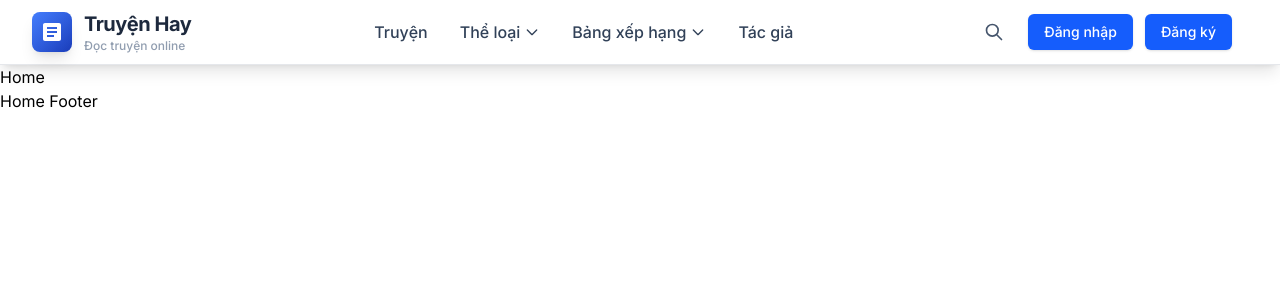
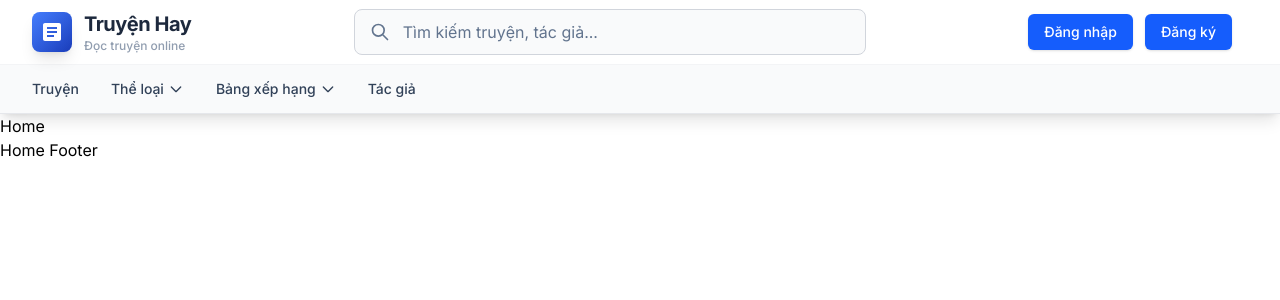
Before and after one commit to tranluong460/web-noval, a Next.js app: page / in a window 1280 px wide. Shown: the top 300 px of the page. Built offline with nearby package versions, Linux system fonts and the light colour scheme.

Commit message:
Bố cục lại header thành 2 phần

```diff
--- a/components/layout/HomeHeader.tsx
+++ b/components/layout/HomeHeader.tsx
@@ -1,11 +1,10 @@
 'use client';
 
 import Link from 'next/link';
-import { useState, useEffect } from 'react';
+import { useState } from 'react';
 
 export default function HomeHeader() {
     const [isMenuOpen, setIsMenuOpen] = useState(false);
-    const [isSearchOpen, setIsSearchOpen] = useState(false);
     const [isDropdownLoading, setIsDropdownLoading] = useState<string | null>(null);
 
     const navLinks = [
@@ -64,7 +63,7 @@ export default function HomeHeader() {
 
     return (
         <header className="bg-white shadow-lg sticky top-0 z-50 border-b border-gray-200" style={{ fontFamily: 'Inter, system-ui, sans-serif' }}>
-
+            {/* Phần trên: Logo + Tìm kiếm + Auth */}
             <div className="max-w-7xl mx-auto px-4 sm:px-6 lg:px-8">
                 <div className="flex justify-between items-center h-16">
                     {/* Logo */}
@@ -89,88 +88,26 @@ export default function HomeHeader() {
                         </Link>
                     </div>
 
-                    {/* Desktop Navigation */}
-                    <nav className="hidden md:flex items-center space-x-8">
-                        {navLinks.map((navItem, index) => (
-                            navItem.type === 'link' ? (
-                                <Link
-                                    key={index}
-                                    href={navItem.href}
-                                    className="relative text-slate-700 hover:text-blue-600 font-medium transition-all duration-200 text-base group"
-                                >
-                                    {navItem.title}
-                                    <span className="absolute -bottom-1 left-0 w-0 h-0.5 bg-blue-600 group-hover:w-full transition-all duration-200"></span>
-                                </Link>
-                            ) : (
-                                <div key={index} className="relative group">
-                                    <button
-                                        className="relative text-slate-700 hover:text-blue-600 font-medium transition-all duration-200 flex items-center text-base group"
-                                        onMouseEnter={() => {
-                                            if (navItem.title === 'Thể loại') {
-                                                setIsDropdownLoading('the-loai');
-                                                setTimeout(() => setIsDropdownLoading(null), 500);
-                                            }
-                                        }}
-                                    >
-                                        {navItem.title}
-                                        <svg className="w-4 h-4 ml-1 transform group-hover:rotate-180 transition-transform duration-200" fill="none" stroke="currentColor" viewBox="0 0 24 24">
-                                            <path strokeLinecap="round" strokeLinejoin="round" strokeWidth={2} d="M19 9l-7 7-7-7" />
+                    {/* Tìm kiếm - Desktop */}
+                    <div className="hidden md:flex flex-1 max-w-lg mx-8">
+                        <div className="relative w-full">
+                            <input
+                                type="text"
+                                placeholder="Tìm kiếm truyện, tác giả..."
+                                className="w-full px-4 py-2.5 pl-12 pr-4 text-slate-900 bg-gray-50 border border-gray-300 rounded-lg focus:outline-none focus:ring-2 focus:ring-blue-500 focus:border-blue-500 transition-all duration-200 placeholder-slate-500"
+                            />
+                            <div className="absolute inset-y-0 left-0 flex items-center pl-4">
+                                <svg className="w-5 h-5 text-slate-500" fill="none" stroke="currentColor" viewBox="0 0 24 24">
+                                    <path strokeLinecap="round" strokeLinejoin="round" strokeWidth={2} d="M21 21l-6-6m2-5a7 7 0 11-14 0 7 7 0 0114 0z" />
                                 </svg>
-                                        <span className="absolute -bottom-1 left-0 w-0 h-0.5 bg-blue-600 group-hover:w-full transition-all duration-200"></span>
-                                    </button>
-                                    <div className={`absolute top-full left-0 mt-2 ${
-                                        navItem.title === 'Thể loại'
-                                            ? 'w-[90vw] max-w-sm sm:w-[28rem] md:w-[36rem] lg:w-[42rem]'
-                                            : 'w-40 sm:w-48'
-                                    } bg-white rounded-lg shadow-xl border border-gray-200 opacity-0 invisible group-hover:opacity-100 group-hover:visible transition-all duration-300 z-[60] transform translate-y-2 group-hover:translate-y-0`}>
-
-                                        {navItem.title === 'Thể loại' && isDropdownLoading === 'the-loai' ? (
-                                            <div className="p-3 sm:p-6">
-                                                <div className="flex items-center justify-center mb-4">
-                                                    <div className="w-6 h-6 border-2 border-blue-600 border-t-transparent rounded-full animate-spin"></div>
-                                                </div>
-                                                <div className="grid grid-cols-2 sm:grid-cols-3 md:grid-cols-4 gap-2 sm:gap-4">
-                                                    {[...Array(12)].map((_, skeletonIndex) => (
-                                                        <div key={skeletonIndex} className="animate-pulse">
-                                                            <div className="h-4 bg-gray-200 rounded"></div>
-                                                        </div>
-                                                    ))}
                             </div>
                         </div>
-                                        ) : (
-                                            <div className={`${
-                                                navItem.title === 'Thể loại'
-                                                    ? 'grid grid-cols-2 sm:grid-cols-3 md:grid-cols-4 gap-2 sm:gap-4 p-3 sm:p-6'
-                                                    : 'py-2'
-                                            }`}>
-                                                {navItem.items?.map((item, itemIndex) => (
-                                                    <Link
-                                                        key={itemIndex}
-                                                        href={item.href}
-                                                        className={`${
-                                                            navItem.title === 'Thể loại'
-                                                                ? 'text-xs sm:text-sm text-slate-700 hover:text-blue-600 py-2 px-2 sm:py-3 sm:px-4 rounded-md hover:bg-slate-100 transition-all duration-200 block font-medium text-center hover:shadow-sm'
-                                                                : 'block px-3 sm:px-4 py-2.5 text-sm text-slate-700 hover:text-blue-600 hover:bg-slate-100 transition-all duration-200 font-medium whitespace-nowrap'
-                                                        }`}
-                                                    >
-                                                        {item.title}
-                                                    </Link>
-                                                ))}
                     </div>
-                                        )}
-                                    </div>
-                                </div>
-                            )
-                        ))}
-                    </nav>
 
-                    {/* Search and Auth */}
+                    {/* Auth + Mobile Menu */}
                     <div className="flex items-center space-x-4">
-                        {/* Search Button */}
-                        <button
-                            onClick={() => setIsSearchOpen(!isSearchOpen)}
-                            className="p-2 text-slate-600 hover:text-blue-600 transition-all duration-200 hover:bg-gray-100 rounded-md"
-                        >
+                        {/* Search Button - Mobile */}
+                        <button className="md:hidden p-2 text-slate-600 hover:text-blue-600 transition-all duration-200 hover:bg-gray-100 rounded-md">
                             <svg className="w-5 h-5" fill="none" stroke="currentColor" viewBox="0 0 24 24">
                                 <path strokeLinecap="round" strokeLinejoin="round" strokeWidth={2} d="M21 21l-6-6m2-5a7 7 0 11-14 0 7 7 0 0114 0z" />
                             </svg>
@@ -207,15 +144,97 @@ export default function HomeHeader() {
                         </button>
                     </div>
                 </div>
+            </div>
 
-                {/* Search Bar */}
-                {isSearchOpen && (
-                    <div className="py-4 border-t border-gray-200">
+            {/* Phần dưới: Navigation */}
+            <div className="border-t border-gray-100 bg-gray-50">
+                <div className="max-w-7xl mx-auto px-4 sm:px-6 lg:px-8">
+                    <nav className="hidden md:flex items-center space-x-8 h-12">
+                        {navLinks.map((navItem, index) => (
+                            navItem.type === 'link' ? (
+                                <Link
+                                    key={index}
+                                    href={navItem.href}
+                                    className="relative text-slate-700 hover:text-blue-600 font-medium transition-all duration-200 text-sm group"
+                                >
+                                    {navItem.title}
+                                    <span className="absolute -bottom-3 left-0 w-0 h-0.5 bg-blue-600 group-hover:w-full transition-all duration-200"></span>
+                                </Link>
+                            ) : (
+                                <div key={index} className="relative group">
+                                    <button
+                                        className="relative text-slate-700 hover:text-blue-600 font-medium transition-all duration-200 flex items-center text-sm group"
+                                        onMouseEnter={() => {
+                                            if (navItem.title === 'Thể loại') {
+                                                setIsDropdownLoading('the-loai');
+                                                setTimeout(() => setIsDropdownLoading(null), 500);
+                                            }
+                                        }}
+                                    >
+                                        {navItem.title}
+                                        <svg className="w-4 h-4 ml-1 transform group-hover:rotate-180 transition-transform duration-200" fill="none" stroke="currentColor" viewBox="0 0 24 24">
+                                            <path strokeLinecap="round" strokeLinejoin="round" strokeWidth={2} d="M19 9l-7 7-7-7" />
+                                        </svg>
+                                        <span className="absolute -bottom-3 left-0 w-0 h-0.5 bg-blue-600 group-hover:w-full transition-all duration-200"></span>
+                                    </button>
+                                    <div className={`absolute top-full left-0 mt-2 ${
+                                        navItem.title === 'Thể loại'
+                                            ? 'w-[90vw] max-w-sm sm:w-[28rem] md:w-[36rem] lg:w-[42rem]'
+                                            : 'w-40'
+                                    } bg-white rounded-lg shadow-xl border border-gray-200 opacity-0 invisible group-hover:opacity-100 group-hover:visible transition-all duration-300 z-[60] transform translate-y-2 group-hover:translate-y-0`}>
+
+                                        {navItem.title === 'Thể loại' && isDropdownLoading === 'the-loai' ? (
+                                            <div className="p-3 sm:p-6">
+                                                <div className="flex items-center justify-center mb-4">
+                                                    <div className="w-6 h-6 border-2 border-blue-600 border-t-transparent rounded-full animate-spin"></div>
+                                                </div>
+                                                <div className="grid grid-cols-2 sm:grid-cols-3 md:grid-cols-4 gap-2 sm:gap-4">
+                                                    {[...Array(12)].map((_, skeletonIndex) => (
+                                                        <div key={skeletonIndex} className="animate-pulse">
+                                                            <div className="h-4 bg-gray-200 rounded"></div>
+                                                        </div>
+                                                    ))}
+                                                </div>
+                                            </div>
+                                        ) : (
+                                            <div className={`${
+                                                navItem.title === 'Thể loại'
+                                                    ? 'grid grid-cols-2 sm:grid-cols-3 md:grid-cols-4 gap-2 sm:gap-4 p-3 sm:p-6'
+                                                    : 'py-2'
+                                            }`}>
+                                                {navItem.items?.map((item, itemIndex) => (
+                                                    <Link
+                                                        key={itemIndex}
+                                                        href={item.href}
+                                                        className={`${
+                                                            navItem.title === 'Thể loại'
+                                                                ? 'text-xs sm:text-sm text-slate-700 hover:text-blue-600 py-2 px-2 sm:py-3 sm:px-4 rounded-md hover:bg-slate-100 transition-all duration-200 block font-medium text-center hover:shadow-sm'
+                                                                : 'block px-3 py-2.5 text-sm text-slate-700 hover:text-blue-600 hover:bg-slate-100 transition-all duration-200 font-medium whitespace-nowrap'
+                                                        }`}
+                                                    >
+                                                        {item.title}
+                                                    </Link>
+                                                ))}
+                                            </div>
+                                        )}
+                                    </div>
+                                </div>
+                            )
+                        ))}
+                    </nav>
+                </div>
+            </div>
+
+            {/* Mobile Menu */}
+            {isMenuOpen && (
+                <div className="md:hidden border-t border-gray-200 bg-white">
+                    {/* Mobile Search */}
+                    <div className="px-4 py-3 border-b border-gray-100">
                         <div className="relative">
                             <input
                                 type="text"
                                 placeholder="Tìm kiếm truyện, tác giả..."
-                                className="w-full px-4 py-3 pl-12 pr-4 text-slate-900 bg-gray-50 border border-gray-300 rounded-lg focus:outline-none focus:ring-2 focus:ring-blue-500 focus:border-blue-500 transition-all duration-200 placeholder-slate-500"
+                                className="w-full px-4 py-2.5 pl-12 pr-4 text-slate-900 bg-gray-50 border border-gray-300 rounded-lg focus:outline-none focus:ring-2 focus:ring-blue-500 focus:border-blue-500 transition-all duration-200 placeholder-slate-500"
                             />
                             <div className="absolute inset-y-0 left-0 flex items-center pl-4">
                                 <svg className="w-5 h-5 text-slate-500" fill="none" stroke="currentColor" viewBox="0 0 24 24">
@@ -224,11 +243,8 @@ export default function HomeHeader() {
                             </div>
                         </div>
                     </div>
-                )}
 
-                {/* Mobile Menu */}
-                {isMenuOpen && (
-                    <div className="md:hidden border-t border-gray-200 bg-white">
+                    {/* Mobile Navigation */}
                     <div className="px-4 pt-4 pb-3 space-y-2">
                         {navLinks.map((navItem, index) => (
                             <Link
@@ -240,6 +256,8 @@ export default function HomeHeader() {
                             </Link>
                         ))}
                     </div>
+
+                    {/* Mobile Auth */}
                     <div className="pt-4 pb-6 border-t border-gray-200">
                         <div className="flex items-center px-4 space-x-3">
                             <Link
@@ -258,7 +276,6 @@ export default function HomeHeader() {
                     </div>
                 </div>
             )}
-            </div>
         </header>
     );
 }
```
Lines whose indentation alone changed are shown as unchanged.
